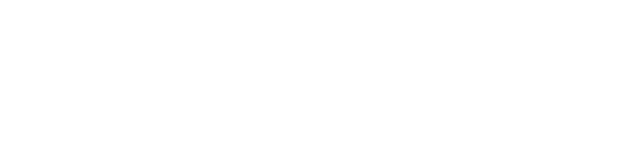
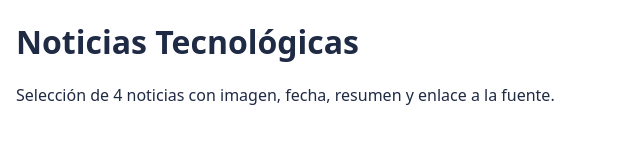
Before and after one commit to Henryck22/Pagina-de-noticias, a plain HTML site: page index.html in a window 1280 px wide. Shown: the whole page, without its empty margins (0-640 px from the left). Drawn offline with Linux system fonts and the light colour scheme.

Commit message:
se agrega encabezado

```diff
--- a/index.html
+++ b/index.html
@@ -15,6 +15,7 @@
   </style>
 </head>
 <body>
-
+  <h1>Noticias Tecnológicas</h1>
+  <p>Selección de 4 noticias con imagen, fecha, resumen y enlace a la fuente.</p>
 </body>
 </html>
```
